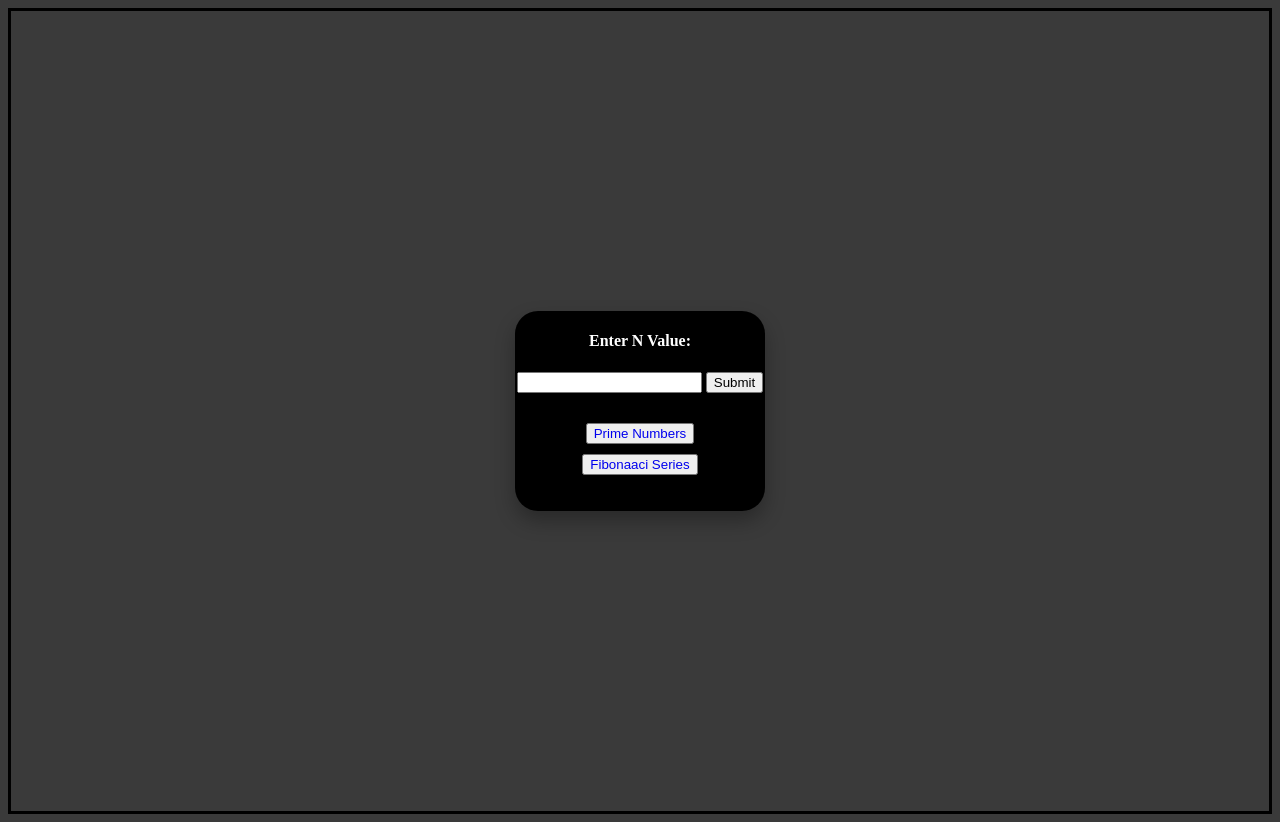
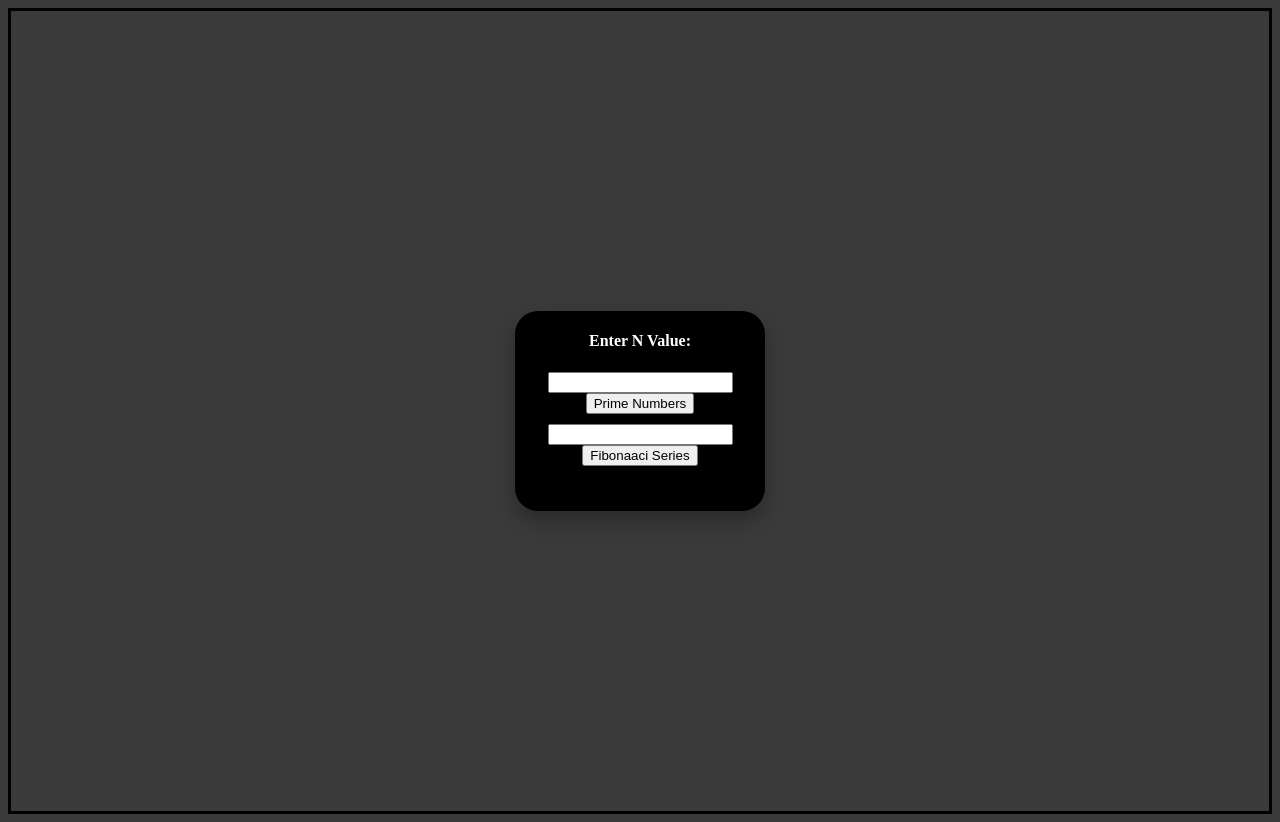
Before and after one commit to nithu2109/django-sample-sem, a Django app: page / in a window 1280 px wide. Run offline with Django 3.2, Linux system fonts and the light colour scheme.

Commit message:
Seperate Routes

```diff
--- a/Question3/fiboprime/templates/fiboprime/index.html
+++ b/Question3/fiboprime/templates/fiboprime/index.html
@@ -12,16 +12,23 @@
 <div class="main-container" >
     <div class="box">
         <div class="container">
-            <form method="POST" action="/nvalue">
+            <form method="POST" action="/prime">
                 {% csrf_token %}
                 <label for="fname"><h4>Enter N Value: </h4></label>
                 <input type="text" id="fn" name="nvalue">
-                <button type="submit">Submit</button>
+                <!-- <button type="submit">Submit</button> -->
+                <button type="submit" class="prime" >Prime Numbers</button>
+
             </form>
-        <div class="buttons-container">
-        <button type="button" class="prime" ><a href="http://127.0.0.1:8000/prime">Prime Numbers</a></button>
-        <button type="button" class="fibo"><a href="http://127.0.0.1:8000/fibo" >Fibonaaci Series</a></button>
-    </div>
+            <form method="POST" action="/fibo">
+                {% csrf_token %}
+                <input type="text" id="fn" name="nvalue">
+                <button type="submit" class="fibo">Fibonaaci Series</button>
+            </form>
+        <!-- <div class="buttons-container">
+
+
+    </div> -->
 </div>
 </div>
 </body>
--- a/Question3/fiboprime/urls.py
+++ b/Question3/fiboprime/urls.py
@@ -3,5 +3,6 @@ from . import views
 
 urlpatterns = [path('prime',views.prime),
                path('fibo',views.fibo),
-               path('',views.main),
-               path('nvalue',views.nvalue)]
+               path('',views.main)
+               #path('nvalue',views.nvalue)
+               ]
--- a/Question3/fiboprime/views.py
+++ b/Question3/fiboprime/views.py
@@ -5,40 +5,40 @@ from django.http import HttpResponse
 def main(request):
     return render(request,"fiboprime/index.html")
 
-def nvalue(request):
-    if request.method == "POST":
-        global n
-        n = int(request.POST["nvalue"])
-        # print(n)
-    return render(request,"fiboprime/index.html")
+# def nvalue(request):
+#     return render(request,"fiboprime/index.html")
 
 
 
 def prime(request):
-
-    start = 1
-    li=[]
-    # n=100
-    for num in range(start, n+1):
-            if(num>1):
-                for i in range(2,num):
-                    if(num%i)==0:
-                        break
-                else:
-                  li.append(num)
-    return HttpResponse(f"Prime Numbers: { li }")
+    if request.method == "POST":
+        n = int(request.POST["nvalue"])
+        start = 1
+        li=[]
+        # n=100
+        for num in range(start, n+1):
+                if(num>1):
+                    for i in range(2,num):
+                        if(num%i)==0:
+                            break
+                    else:
+                        li.append(num)
+        return HttpResponse(f"Prime Numbers: { li }")
 
 def fibo(request):
     # n=10
-    n1,n2=0,1
-    li=[]
-    count=0
-    while count < n:
-       li.append(n1)
-       nth = n1 + n2
-       # update values
-       n1 = n2
-       n2 = nth
-       count += 1
+    if request.method == "POST":
+        n = int(request.POST["nvalue"])
 
-    return HttpResponse(f" Fibonaaci Series: { li }")
+        n1,n2=0,1
+        li=[]
+        count=0
+        while count < n:
+            li.append(n1)
+            nth = n1 + n2
+            # update values
+            n1 = n2
+            n2 = nth
+            count += 1
+
+        return HttpResponse(f" Fibonaaci Series: { li }")
```
